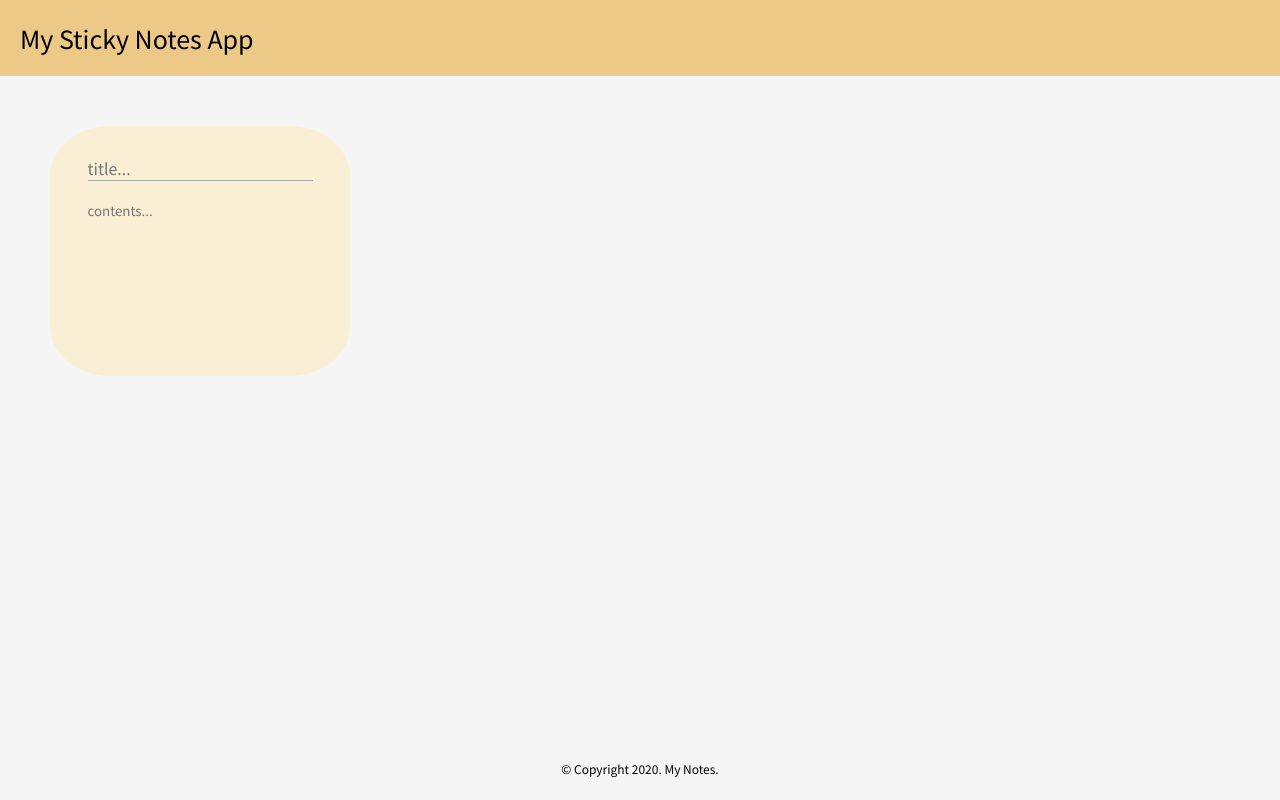
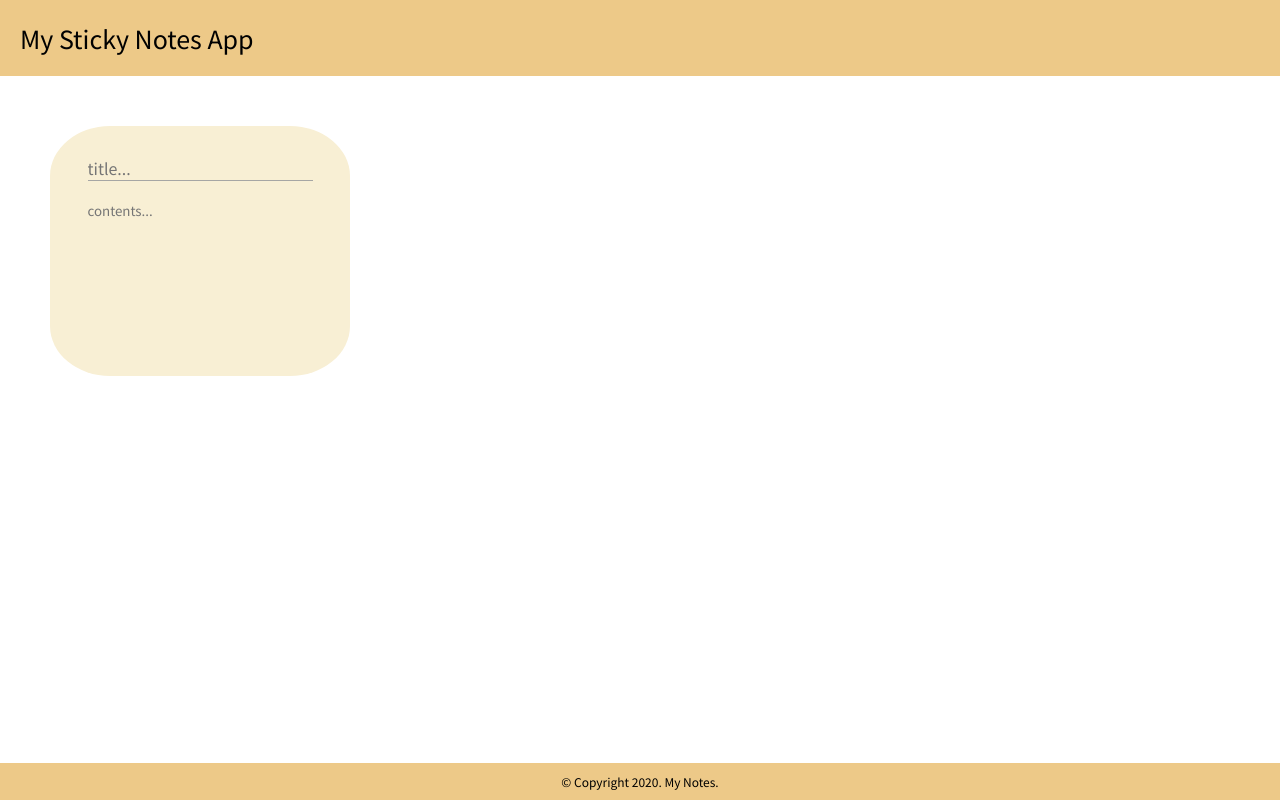
Before and after one commit to MashuMaru/my-notes-appv2, a React (Create React App) app: page / in a window 1280 px wide. Built offline with nearby package versions, Linux system fonts and the light colour scheme.

Commit message:
change background to <footer /> to colour (theme)

```diff
--- a/public/styles.css
+++ b/public/styles.css
@@ -3,9 +3,9 @@
     padding: 0;
   }
 
-body {
+/* body {
     background: #f5f5f5;
-}
+} */
 
 h1 {
     color: black;
@@ -29,7 +29,10 @@ h1 {
     text-align: center;
     bottom: 0;
     width: 100%;
-    height: 2.5rem;
+    padding-top: 10px;
+    padding-bottom: 10px;
+    /* height: 1.5rem; */
+    background-color: #edc988;
 }
 
 .note {
@@ -69,10 +72,12 @@ textarea {
     height: 150px;
     display: block;
     padding-top: 10px;
+    /* padding-left: 10px; */
     margin-top: 10px;
     margin-left: auto;
     margin-right: auto;
     border: none;
+    /* background: transparent; */
     background: #f8efd4;
     font-family: 'Noto Sans JP', sans-serif;
     outline: none;
```
